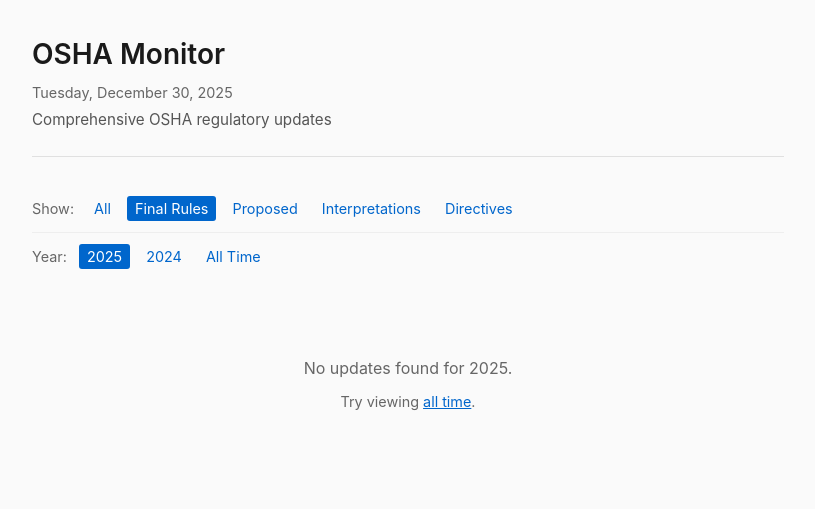
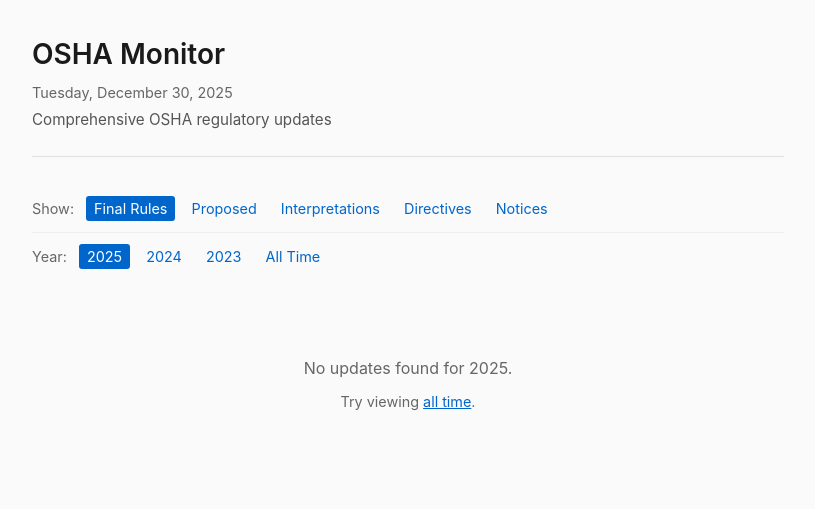
Before and after one commit to davidavalerio/osha-monitor, a Flask app: page /?content=rules&year=2025 in a window 1280 px wide. Shown: the top 509 px of the page, without its empty margins (232-1047 px from the left). Run offline with Flask 3, Linux system fonts and the light colour scheme; data that the repository does not hold is empty.

Commit message:
Update filters: add Notices tab, add 2023, remove All
- Remove "Show: All" filter tab
- Add dedicated "Notices" tab for filtering notices
- Add 2023 to year filter options
- Default to Final Rules instead of All

🤖 Generated with [Claude Code](https://claude.com/claude-code)

Co-Authored-By: Claude Opus 4.5 <noreply@anthropic.com>

```diff
--- a/app.py
+++ b/app.py
@@ -202,7 +202,7 @@ def index():
     """Main page - show OSHA regulatory updates."""
 
     # Get filters from query params
-    content_filter = request.args.get("content", "all")
+    content_filter = request.args.get("content", "rules")
     year = request.args.get("year", str(datetime.now().year))
 
     # Fetch from all sources
--- a/templates/index.html
+++ b/templates/index.html
@@ -23,16 +23,17 @@
         <div class="filters">
             <div class="filter-row">
                 <span class="filter-label">Show:</span>
-                <a href="?content=all&year={{ year }}" class="filter-link {% if content_filter == 'all' %}active{% endif %}">All</a>
                 <a href="?content=rules&year={{ year }}" class="filter-link {% if content_filter == 'rules' %}active{% endif %}">Final Rules</a>
                 <a href="?content=proposed&year={{ year }}" class="filter-link {% if content_filter == 'proposed' %}active{% endif %}">Proposed</a>
                 <a href="?content=interpretations&year={{ year }}" class="filter-link {% if content_filter == 'interpretations' %}active{% endif %}">Interpretations</a>
                 <a href="?content=directives&year={{ year }}" class="filter-link {% if content_filter == 'directives' %}active{% endif %}">Directives</a>
+                <a href="?content=notices&year={{ year }}" class="filter-link {% if content_filter == 'notices' %}active{% endif %}">Notices</a>
             </div>
             <div class="filter-row">
                 <span class="filter-label">Year:</span>
                 <a href="?content={{ content_filter }}&year={{ current_year }}" class="filter-link {% if year == current_year|string %}active{% endif %}">{{ current_year }}</a>
                 <a href="?content={{ content_filter }}&year={{ current_year - 1 }}" class="filter-link {% if year == (current_year - 1)|string %}active{% endif %}">{{ current_year - 1 }}</a>
+                <a href="?content={{ content_filter }}&year={{ current_year - 2 }}" class="filter-link {% if year == (current_year - 2)|string %}active{% endif %}">{{ current_year - 2 }}</a>
                 <a href="?content={{ content_filter }}&year=all" class="filter-link {% if year == 'all' %}active{% endif %}">All Time</a>
             </div>
         </div>
@@ -158,7 +159,7 @@
         </section>
         {% endif %}
 
-        {% if notices and content_filter == 'all' %}
+        {% if notices %}
         <section class="rules-section">
             <h2>Notices</h2>
             <p class="section-description">Informational notices and announcements.</p>
```
